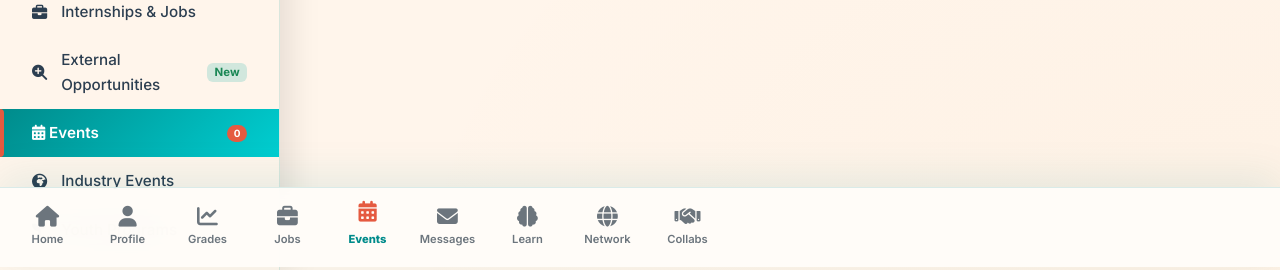
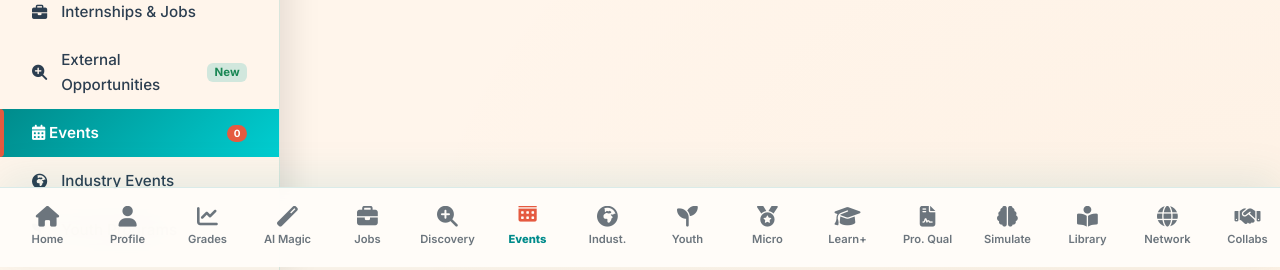
Before and after one commit to theo24-sys/Gradpulse, a Django app: page /events/ in a window 1280 px wide. Shown: the part 533-803 px from the top of the page. Run offline with Django 5.2, Linux system fonts and the light colour scheme; data that the repository does not hold is empty; parts of the project's set-up code (start-up, migrations or seed data) failed here and were passed over.

Commit message:
scrapping 3

```diff
--- a/static/css/main.css
+++ b/static/css/main.css
@@ -686,17 +686,23 @@ h1, h2, h3, h4, h5, h6, .brand-text {
   -webkit-backdrop-filter: blur(25px);
   border-top: 1px solid var(--gp-border);
   display: flex !important;
-  overflow-x: auto;
   align-items: center;
-  padding: 0 10px;
-  padding-bottom: env(safe-area-inset-bottom, 10px);
   z-index: 2000;
   box-shadow: 0 -10px 40px rgba(0, 139, 139, 0.1);
-  scrollbar-width: none; /* Hide scrollbar for Firefox */
-  gap: 5px;
+  padding-bottom: env(safe-area-inset-bottom, 10px);
 }
 
-.gp-mobile-nav::-webkit-scrollbar {
+.gp-mobile-nav-scroll {
+  display: flex !important;
+  overflow-x: auto;
+  width: 100%;
+  gap: 5px;
+  padding: 0 10px;
+  scrollbar-width: none; /* Hide scrollbar for Firefox */
+  -ms-overflow-style: none; /* Hide scrollbar for IE/Edge */
+}
+
+.gp-mobile-nav-scroll::-webkit-scrollbar {
   display: none; /* Hide scrollbar for Chrome/Safari */
 }
 
--- a/templates/campus/layout.html
+++ b/templates/campus/layout.html
@@ -116,7 +116,7 @@
 
       <li class="nav-section">NETWORK</li>
       <li><a href="{% url 'networking' %}" class="{% if request.resolver_match.url_name == 'networking' %}active{% endif %}"><i class="fa fa-globe"></i> Networking</a></li>
-      <li><a href="{% url 'collaborations' %}" class="{% if request.resolver_match.url_name == 'collaborations' %}active{% endif %}\"><i class="fa fa-handshake"></i> Collaborations</a></li>
+      <li><a href="{% url 'collaborations' %}" class="{% if request.resolver_match.url_name == 'collaborations' %}active{% endif %}"><i class="fa fa-handshake"></i> Collaborations</a></li>
     </ul>
   </aside>
 
@@ -126,8 +126,9 @@
   </main>
 </div>
 
-<!-- Mobile Bottom Nav -->
+<!-- Mobile Bottom Nav (Scrollable) -->
 <div class="gp-mobile-nav d-lg-none">
+  <div class="gp-mobile-nav-scroll">
     <a href="{% url 'campus_dashboard' %}" class="nav-item {% if request.resolver_match.url_name == 'campus_dashboard' %}active{% endif %}">
       <i class="fa fa-home"></i>
       <span>Home</span>
@@ -140,24 +141,49 @@
       <i class="fa fa-chart-line"></i>
       <span>Grades</span>
     </a>
+    <a href="{% url 'transcript_upload' %}" class="nav-item {% if request.resolver_match.url_name == 'transcript_upload' %}active{% endif %}">
+      <i class="fa fa-magic"></i>
+      <span>AI Magic</span>
+    </a>
     <a href="{% url 'opportunity_list' %}" class="nav-item {% if request.resolver_match.url_name == 'opportunity_list' %}active{% endif %}">
       <i class="fa fa-briefcase"></i>
       <span>Jobs</span>
+    </a>
+    <a href="{% url 'external_opportunities' %}" class="nav-item {% if request.resolver_match.url_name == 'external_opportunities' %}active{% endif %}">
+      <i class="fa fa-search-plus"></i>
+      <span>Discovery</span>
     </a>
     <a href="{% url 'events_list' %}" class="nav-item {% if request.resolver_match.url_name == 'events_list' %}active{% endif %}">
       <i class="fa fa-calendar-alt"></i>
       <span>Events</span>
     </a>
-  <a href="{% url 'inbox' %}" class="nav-item {% if 'networking/chat' in request.path or request.resolver_match.url_name == 'inbox' %}active{% endif %}">
-    <i class="fa fa-envelope"></i>
-    <span>Messages</span>
-    {% if unread_messages_count > 0 %}
-    <span class="badge bg-primary rounded-pill">{{ unread_messages_count }}</span>
-    {% endif %}
+    <a href="{% url 'external_events' %}" class="nav-item {% if request.resolver_match.url_name == 'external_events' %}active{% endif %}">
+      <i class="fa fa-globe-africa"></i>
+      <span>Indust.</span>
+    </a>
+    <a href="{% url 'youth_programs_list' %}" class="nav-item {% if request.resolver_match.url_name == 'youth_programs_list' %}active{% endif %}">
+      <i class="fa fa-seedling"></i>
+      <span>Youth</span>
+    </a>
+    <a href="{% url 'credentials_list' %}" class="nav-item {% if request.resolver_match.url_name == 'credentials_list' %}active{% endif %}">
+      <i class="fa fa-medal"></i>
+      <span>Micro</span>
+    </a>
+    <a href="{% url 'external_learning' %}" class="nav-item {% if request.resolver_match.url_name == 'external_learning' %}active{% endif %}">
+      <i class="fa fa-graduation-cap"></i>
+      <span>Learn+</span>
+    </a>
+    <a href="{% url 'qualifications_list' %}" class="nav-item {% if request.resolver_match.url_name == 'qualifications_list' %}active{% endif %}">
+      <i class="fa fa-file-contract"></i>
+      <span>Pro. Qual</span>
     </a>
     <a href="{% url 'simulations_list' %}" class="nav-item {% if request.resolver_match.url_name == 'simulations_list' %}active{% endif %}">
       <i class="fa fa-brain"></i>
-    <span>Learn</span>
+      <span>Simulate</span>
+    </a>
+    <a href="{% url 'library_list' %}" class="nav-item {% if request.resolver_match.url_name == 'library_list' %}active{% endif %}">
+      <i class="fa fa-book-reader"></i>
+      <span>Library</span>
     </a>
     <a href="{% url 'networking' %}" class="nav-item {% if request.resolver_match.url_name == 'networking' %}active{% endif %}">
       <i class="fa fa-globe"></i>
@@ -167,6 +193,14 @@
       <i class="fa fa-handshake"></i>
       <span>Collabs</span>
     </a>
+    <a href="{% url 'inbox' %}" class="nav-item {% if 'networking/chat' in request.path or request.resolver_match.url_name == 'inbox' %}active{% endif %}">
+      <i class="fa fa-envelope"></i>
+      <span>Chat</span>
+      {% if unread_messages_count > 0 %}
+      <span class="badge bg-primary rounded-pill">{{ unread_messages_count }}</span>
+      {% endif %}
+    </a>
+  </div>
 </div>
 
 <script src="https://cdn.jsdelivr.net/npm/bootstrap@5.3.3/dist/js/bootstrap.bundle.min.js"></script>
```
Also changed, not shown: opportunities/views.py (+7 -6 lines). Lines whose indentation alone changed are shown as unchanged.
